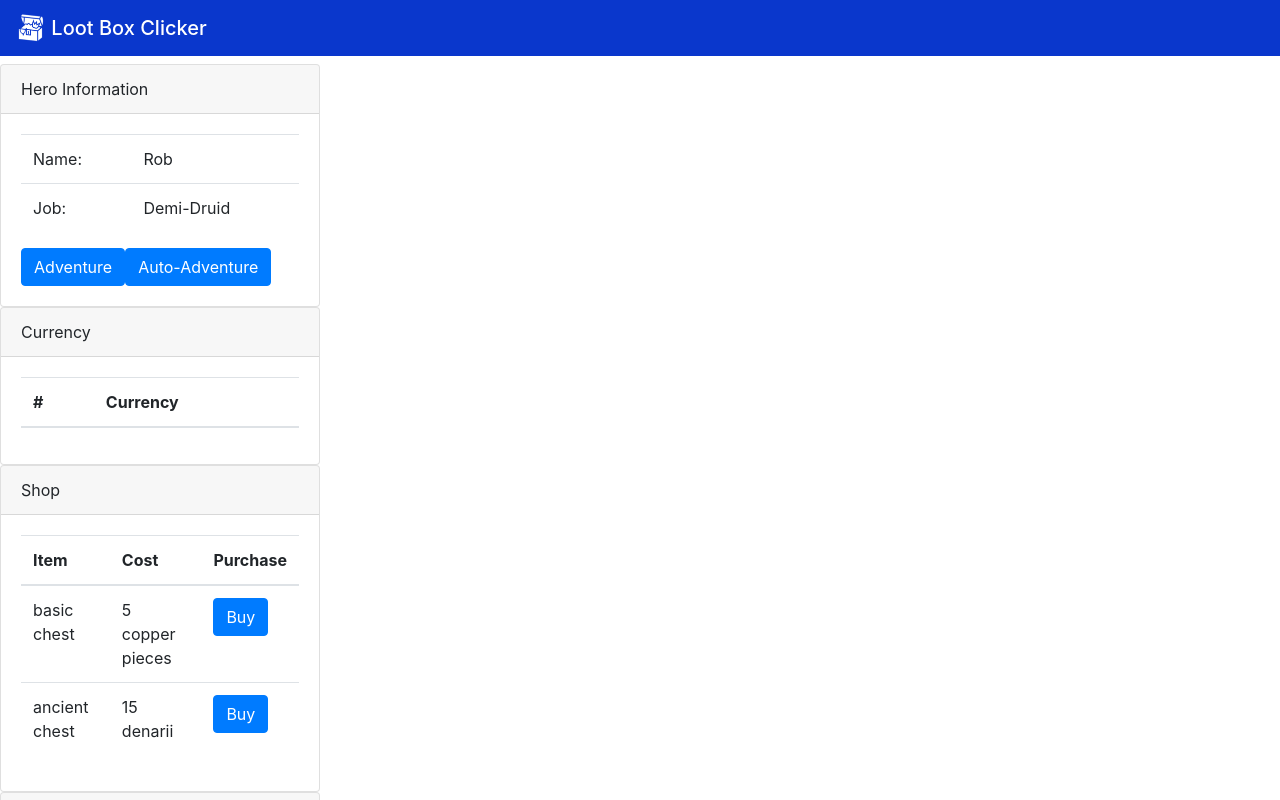
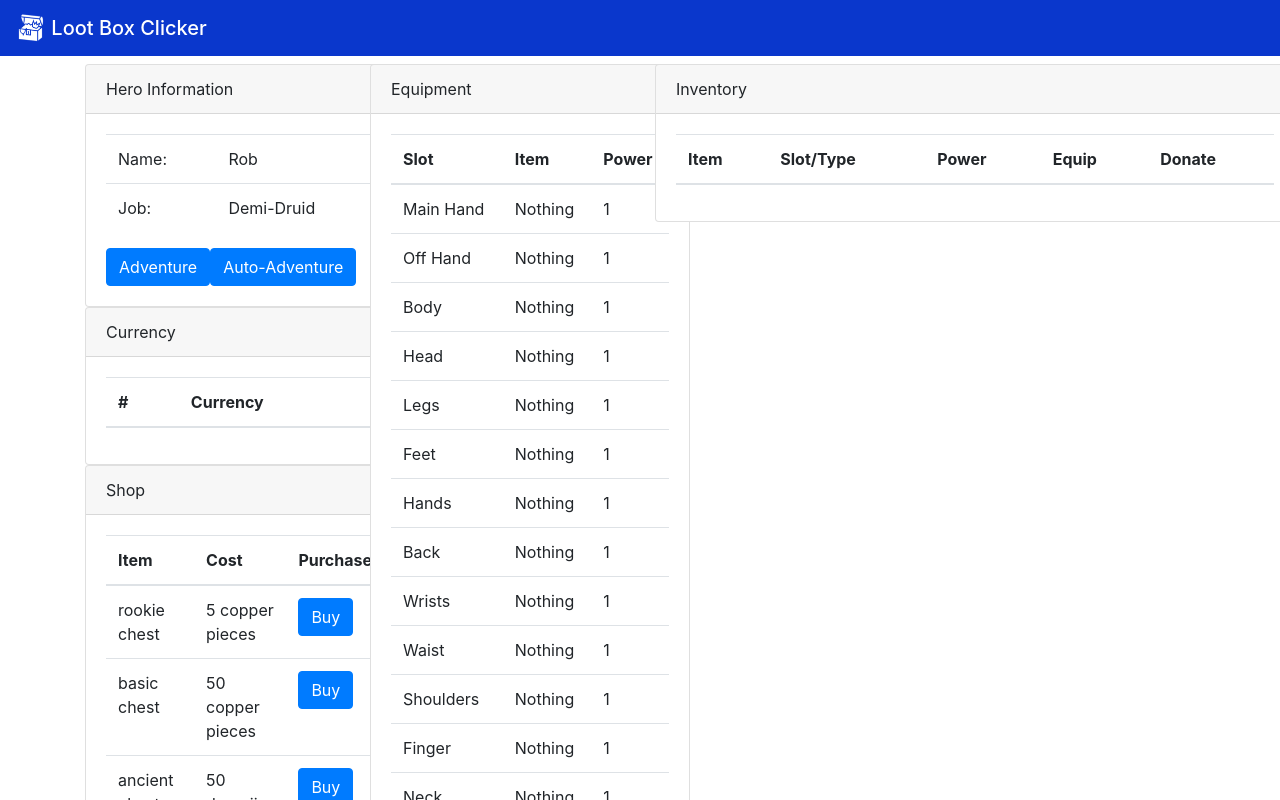
Before and after one commit to sitnaltax/loot-box-clicker, an Angular app: page / in a window 1280 px wide. Shown: the top 800 px of the page. Built offline with nearby package versions, Linux system fonts and the light colour scheme.

Commit message:
Can now gain and equip items

```diff
--- a/src/app/app.component.html
+++ b/src/app/app.component.html
@@ -1,10 +1,20 @@
 <nav class="navbar main-nav mb-2">
     <span class="navbar-brand mb-0 h1">
-    <img src="/assets/open-treasure-chest.png" width="30" height="30" class="d-inline-block align-top" alt="">
-    Loot Box Clicker</span>
+        <img src="/assets/open-treasure-chest.png" width="30" height="30" class="d-inline-block align-top" alt=""> Loot Box Clicker</span>
 </nav>
-<hero-display></hero-display>
-<cash-display></cash-display>
-<shop></shop>
-<loot-box-display></loot-box-display>
-<equipment-display></equipment-display>
+<div class="container">
+    <div class="row">
+        <div class="col-3">
+            <hero-display></hero-display>
+            <cash-display></cash-display>
+            <shop></shop>
+            <loot-box-display></loot-box-display>
+        </div>
+        <div class="col-3">
+            <equipment-display></equipment-display>
+        </div>
+        <div class="col-6">
+            <inventory-display></inventory-display>
+        </div>
+    </div>
+</div>
--- a/src/app/equipment/equipment.service.ts
+++ b/src/app/equipment/equipment.service.ts
@@ -1,5 +1,4 @@
 import { Injectable } from '@angular/core';
-import { IHero } from '../hero/hero';
 import { IShopItem } from '../shop/shop-item';
 import { IEquipmentItem, equipmentSlot } from './equipment-item';
 
@@ -36,4 +35,11 @@ export class EquipmentService {
     getHeroEquipment(): IEquipmentItem[] {
         return this.heroEquipment;
     }
+
+    //returns the old item;
+    equip(item: IEquipmentItem): IEquipmentItem {
+        var oldItem = this.heroEquipment[item.slot];
+        this.heroEquipment[item.slot] = item;
+        return oldItem;
+    }
 }
--- /dev/null
+++ b/src/app/inventory/inventory-display.component.html
@@ -0,0 +1,47 @@
+<div class="card" style="width: 40rem">
+    <div class="card-header">
+        Inventory
+    </div>
+    <div class="card-body">
+        <table class="table">
+            <thead>
+                <tr>
+                    <th>
+                        Item
+                    </th>
+                    <th>
+                        Slot/Type
+                    </th>
+                    <th>
+                        Power
+                    </th>
+                    <th>
+                        Equip
+                    </th>
+                    <th>
+                        Donate
+                    </th>
+                </tr>
+            </thead>
+            <tbody>
+                <tr *ngFor='let item of getInventory()'>
+                    <td>
+                        {{item.itemName}}
+                    </td>
+                    <td>
+                        {{getSlotNameForItem(item)}}
+                    </td>
+                    <td>
+                        {{item.power}}
+                    </td>
+                    <td>
+                        <button type="button" class="btn btn-primary" (click)='equip(item)'>Equip</button>
+                    </td>
+                    <td>
+                        <button type="button" class="btn btn-primary" (click)='donate(item)'>Donate</button>
+                    </td>
+                </tr>
+            </tbody>
+        </table>
+    </div>
+</div>
--- /dev/null
+++ b/src/app/inventory/inventory-display.component.ts
@@ -0,0 +1,47 @@
+import { Component, OnInit } from '@angular/core';
+import { InventoryService } from './inventory.service';
+import { equipmentSlot, IEquipmentItem, equipmentType } from '../equipment/equipment-item';
+import { EquipmentService } from '../equipment/equipment.service';
+
+@Component({
+    selector: 'inventory-display',
+    templateUrl: './inventory-display.component.html',
+    styleUrls: ['./inventory-display.component.css']
+})
+export class InventoryDisplayComponent implements OnInit {
+
+    constructor(private _inventoryService: InventoryService, private _equipmentService: EquipmentService) { }
+
+    ngOnInit() {
+    }
+
+    getInventory(): IEquipmentItem[] {
+        return this._inventoryService.getInventory();
+    }
+
+    getSlotNameForItem(item: IEquipmentItem): string {
+        if (item.type == equipmentType.art) {
+            return "Art";
+        }
+        else if (item.type == equipmentType.trophy) {
+            return "Trophy";
+        }
+        else if (item.type == equipmentType.equipabble) {
+            return this._equipmentService.getSlotName(item.slot);
+        }
+        else {
+            return "Unknown";
+        }
+    }
+
+    equip(item: IEquipmentItem) {
+        if (item.type != equipmentType.equipabble) {
+            return;
+        }
+        var oldItem = this._equipmentService.equip(item);
+        this._inventoryService.removeFromInventory(item);
+        if (oldItem != null) {
+            this._inventoryService.addToInventory(oldItem);
+        }
+    }
+}
--- /dev/null
+++ b/src/app/inventory/inventory.service.ts
@@ -0,0 +1,30 @@
+import { Injectable } from '@angular/core';
+import { IShopItem } from '../shop/shop-item';
+import { IEquipmentItem, equipmentSlot } from '../equipment/equipment-item';
+
+@Injectable()
+export class InventoryService {
+
+    inventory: IEquipmentItem[];
+
+    equipmentSlotNames: string[];
+
+    constructor() {
+        this.inventory = [];
+    }
+
+    addToInventory(item: IEquipmentItem) {
+        this.inventory.push(item);
+    }
+
+    removeFromInventory(item: IEquipmentItem) {
+        var index = this.inventory.indexOf(item, 0);
+        if (index > -1) {
+            this.inventory.splice(index, 1);
+        }
+    }
+
+    getInventory() {
+        return this.inventory;
+    }
+}
--- a/src/app/loot-box/loot-box-service.ts
+++ b/src/app/loot-box/loot-box-service.ts
@@ -1,6 +1,8 @@
 import { Injectable } from '@angular/core';
 import { IShopItem } from '../shop/shop-item';
 import { ShopService } from '../shop/shop.service';
+import { LootService } from './loot.service';
+import { InventoryService } from '../inventory/inventory.service';
 
 @Injectable()
 export class LootBoxService {
@@ -9,19 +11,21 @@ export class LootBoxService {
 
     lootBox: IShopItem;
 
-    constructor(private _shopService: ShopService) {
+    constructor(private _shopService: ShopService, private _lootService: LootService,
+        private _inventoryService: InventoryService) {
         this.lootBox = null;
-     }
+    }
 
     getLootBox(): IShopItem {
         return this.lootBox;
     }
 
-    setLootBox(lootBox : IShopItem){
+    setLootBox(lootBox: IShopItem) {
         this.lootBox = lootBox;
     }
 
-    open(){
+    open() {
+        this._lootService.getItemsForLootBox(this.lootBox).forEach(item => this._inventoryService.addToInventory(item));
         this.lootBox = null;
     }
 }
--- /dev/null
+++ b/src/app/loot-box/loot.service.ts
@@ -0,0 +1,22 @@
+import { Injectable } from '@angular/core';
+import { IShopItem } from '../shop/shop-item';
+import { IEquipmentItem, equipmentType, equipmentSlot } from '../equipment/equipment-item';
+
+//Responsible for determining what you get from a chest
+
+@Injectable()
+export class LootService {
+
+    constructor() {
+    }
+
+    getItemsForLootBox(lootBox: IShopItem): IEquipmentItem[] {
+        if (lootBox.chestName == "rookie chest") {
+            return [{
+                itemName: "Sword of Starting", type: equipmentType.equipabble, slot: equipmentSlot.mainhand,
+                power: 3, value: 1
+            }]
+        }
+        return [];
+    }
+}
--- a/src/app/shop/shop.service.ts
+++ b/src/app/shop/shop.service.ts
@@ -9,7 +9,8 @@ export class ShopService {
      }
 
     getShopItems(): IShopItem[] {
-        return [{chestName: "basic chest", cost: {currency: cashType.copper, quantity: 5}},
-        {chestName: "ancient chest", cost: {currency: cashType.denarii, quantity: 15}}];
+        return [{chestName: "rookie chest", cost: {currency: cashType.copper, quantity: 5}},
+        {chestName: "basic chest", cost: {currency: cashType.copper, quantity: 50}},
+        {chestName: "ancient chest", cost: {currency: cashType.denarii, quantity: 50}}];
     }
 }
```
Also changed, not shown: src/app/app.module.ts (+6 -2 lines), src/app/inventory/inventory-display.component.css (added), 1 other file (tests, documents, lock files or other folders).
